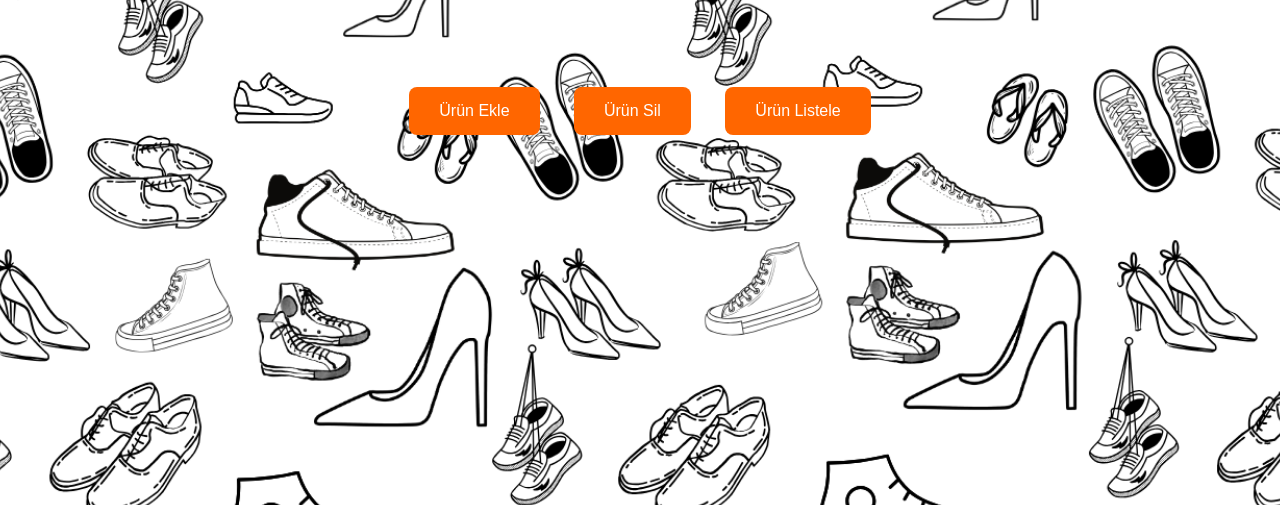
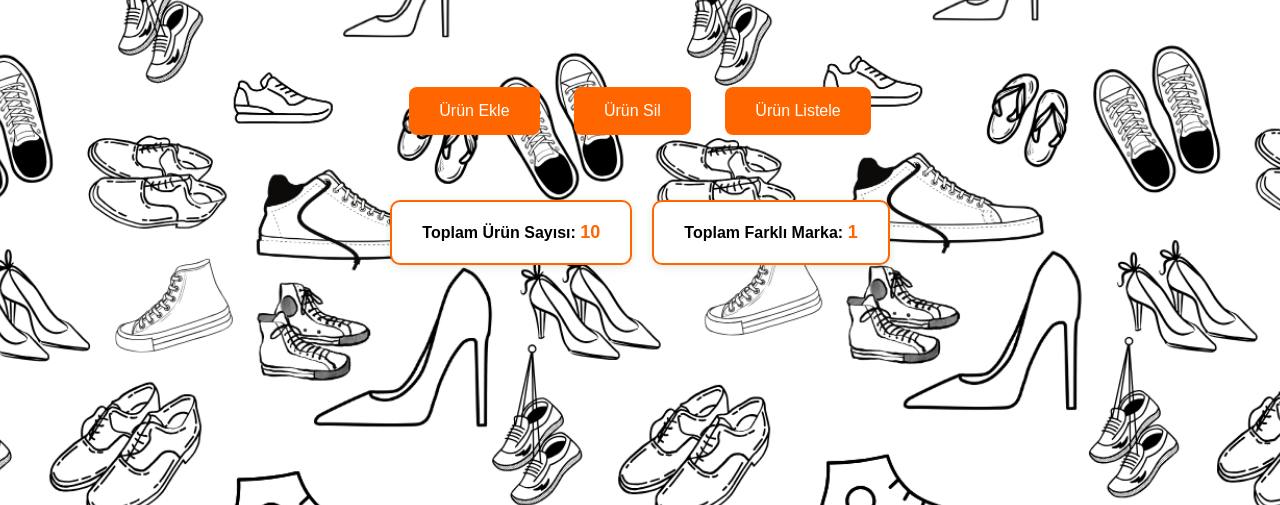
Before and after one commit to salihacelik/shoe_stock, a PHP site: page /dashboard.php in a window 1280 px wide. Shown: the part 136-641 px from the top of the page. Run offline with PHP 8.4, Linux system fonts and the light colour scheme; the visitor is signed in with stand-in values (Sample User, id 1); tables that the repository leaves empty or names only in its code hold one stand-in row (values such as "Sample post").

Commit message:
güncellendi

```diff
--- a/dashboard.php
+++ b/dashboard.php
@@ -10,7 +10,6 @@ if (!isset($_SESSION['username'])) {
 // Giriş yapan kullanıcı bilgisi
 $fullname = $_SESSION['fullname'];
 ?>
-
 <!DOCTYPE html>
 <html lang="tr">
 <head>
@@ -26,8 +25,8 @@ $fullname = $_SESSION['fullname'];
         flex-direction: column;
         background:
             url('img/shoes-bg.png') no-repeat center center;
-        background-size: cover; /* görseli tüm alanı kaplayacak şekilde ayarlar */
-        background-attachment: fixed; /* scroll ile kaymaz */
+        background-size: cover;
+        background-attachment: fixed;
     }
 
     .header {
@@ -72,8 +71,36 @@ $fullname = $_SESSION['fullname'];
     .menu-btn:hover {
         background: #e65c00;
     }
-</style>
 
+    /* İstatistik kutuları */
+    #stats-container {
+        display: flex;
+        gap: 20px;
+        margin: 50px auto;
+        justify-content: center;
+    }
+
+    .stat-box {
+        background-color: white;
+        border-radius: 10px;
+        padding: 20px 30px;
+        font-size: 16px;
+        font-weight: bold;
+        color: black;
+        box-shadow: 0 2px 8px rgba(0,0,0,0.1);
+        border: 2px solid #ff6600; /* FLO turuncusu çerçeve */
+    }
+
+    #total-products {
+        color: #ff6600; /* FLO turuncusu */
+        font-size: 18px;
+    }
+
+    #total-brands {
+         color: #ff6600; /* FLO turuncusu */
+        font-size: 18px;
+    }
+   </style>
 </head>
 <body>
     <div class="header">
@@ -89,5 +116,33 @@ $fullname = $_SESSION['fullname'];
         <button class="menu-btn" onclick="window.location.href='delete_shoe.php'">Ürün Sil</button>
         <button class="menu-btn" onclick="window.location.href='list_shoe.php'">Ürün Listele</button>
     </div>
+
+    <!-- İstatistik kutuları -->
+    <div id="stats-container">
+        <div class="stat-box">
+            Toplam Ürün Sayısı: <span id="total-products">0</span>
+        </div>
+        <div class="stat-box">
+            Toplam Farklı Marka: <span id="total-brands">0</span>
+        </div>
+    </div>
+
+<script>
+function loadStats() {
+    fetch("stats.php")
+        .then(response => response.json())
+        .then(data => {
+            document.getElementById("total-products").textContent = data.total_products;
+            document.getElementById("total-brands").textContent = data.total_brands;
+        });
+}
+
+// Sayfa açıldığında yükle
+loadStats();
+
+// Her 5 saniyede bir güncelle
+setInterval(loadStats, 5000);
+</script>
+
 </body>
 </html>
--- /dev/null
+++ b/stats.php
@@ -0,0 +1,19 @@
+<?php
+session_start();
+include("db.php");
+
+// Toplam ürün sayısı
+$result1 = $conn->query("SELECT SUM(stok) AS total_products FROM shoes");
+$row1 = $result1->fetch_assoc();
+$total_products = $row1['total_products'] ?? 0;
+
+// Toplam farklı marka sayısı
+$result2 = $conn->query("SELECT COUNT(DISTINCT marka) AS total_brands FROM shoes");
+$row2 = $result2->fetch_assoc();
+$total_brands = $row2['total_brands'];
+
+echo json_encode([
+    "total_products" => $total_products,
+    "total_brands" => $total_brands
+]);
+?>
```
Also changed, not shown: add_shoe.php (+22 -66 lines).
